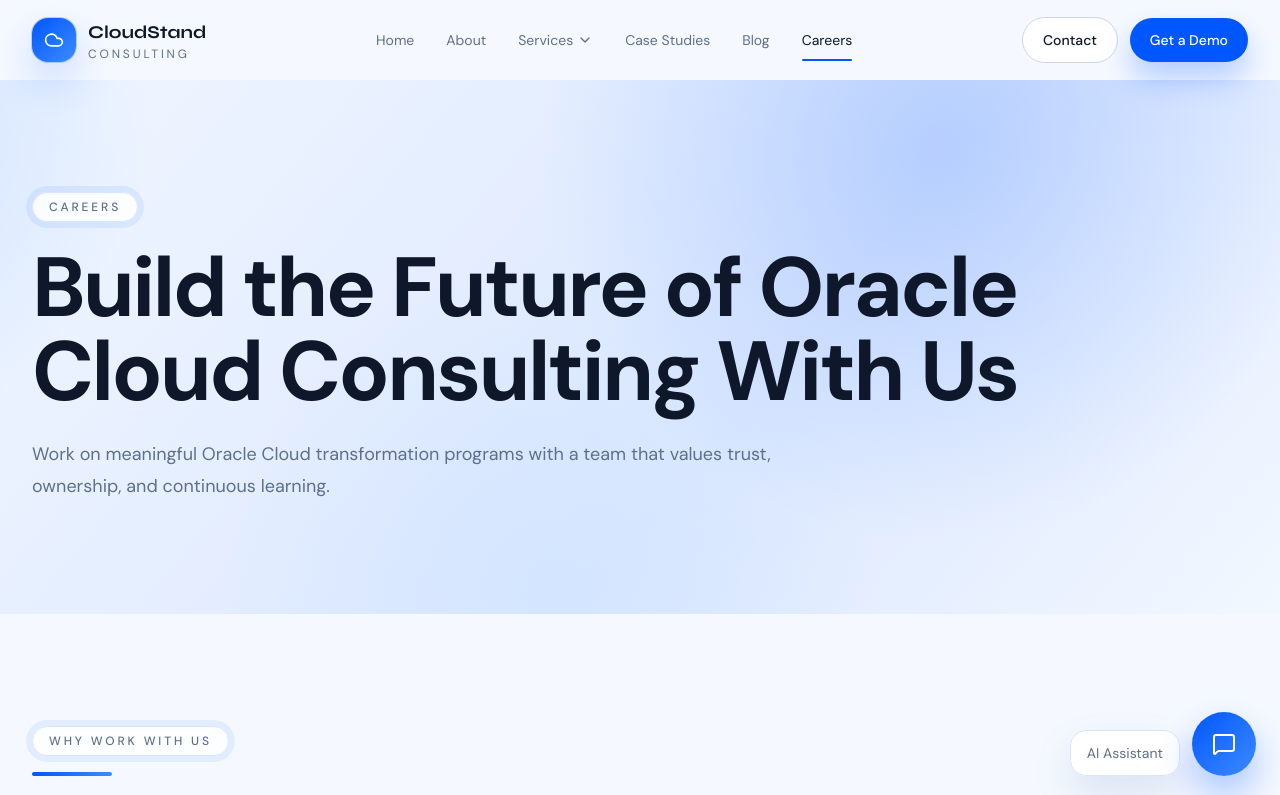
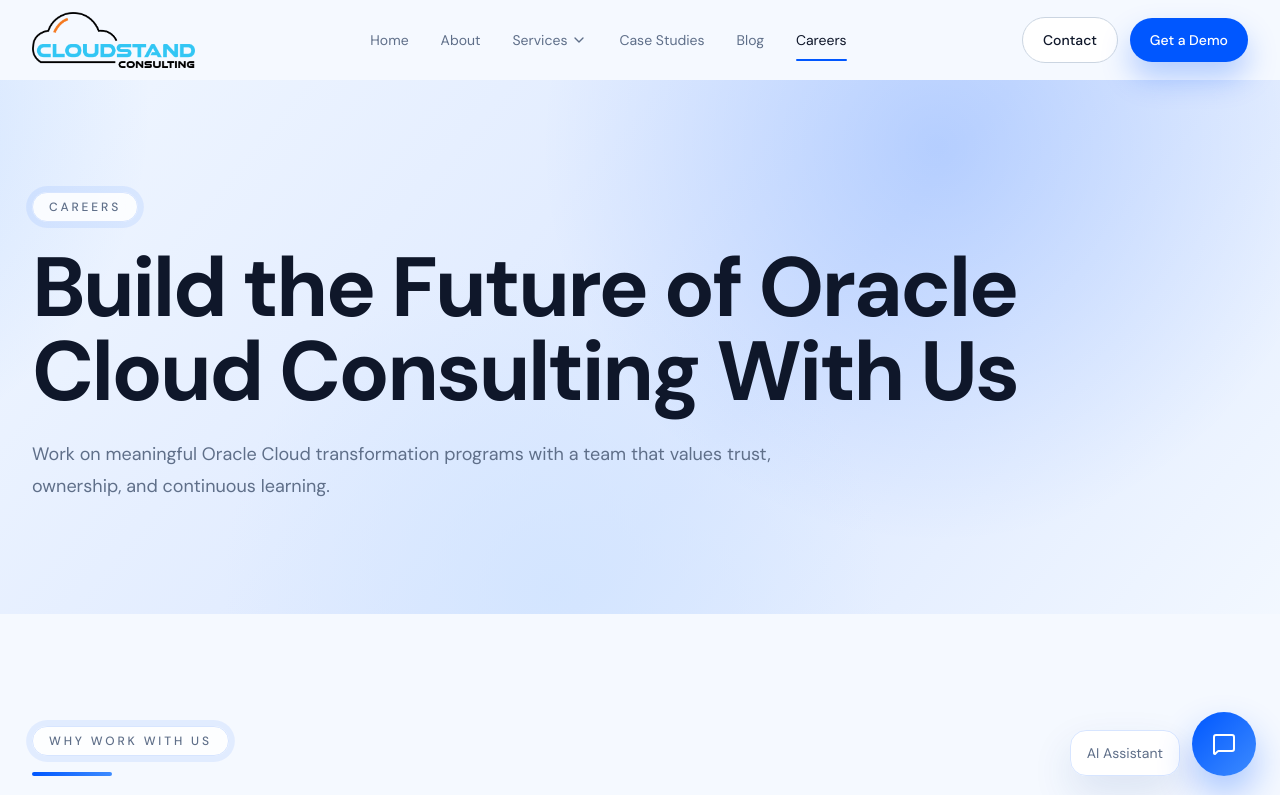
Before and after one commit to ashurohom/cloudstand-frontend, a React (Vite) app in the folder Cloud-Stand/: page /careers in a window 1280 px wide. Shown: the top 795 px of the page. Built offline with nearby package versions, Linux system fonts and the light colour scheme.

Commit message:
update contact form

```diff
--- a/Cloud-Stand/src/components/layout/Footer.jsx
+++ b/Cloud-Stand/src/components/layout/Footer.jsx
@@ -10,7 +10,11 @@
         <div className="grid gap-10 md:grid-cols-2 xl:grid-cols-4">
           <div className="space-y-5">
             <div>
-              <div className="font-syne text-2xl font-bold text-slate-900">CloudStand Consulting</div>
+              <img
+                alt="CloudStand Consulting"
+                className="h-14 w-auto object-contain sm:h-16"
+                src="/cloud-stand-logo.png"
+              />
               <p className="mt-3 max-w-sm text-sm leading-7 text-text-muted">
                 Empowering Businesses with Oracle Cloud through implementation, support, training, and practical transformation strategy.
               </p>
--- a/Cloud-Stand/src/components/layout/Navbar.jsx
+++ b/Cloud-Stand/src/components/layout/Navbar.jsx
@@ -1,6 +1,6 @@
 import { useMemo, useState } from 'react'
 import { AnimatePresence, motion, useMotionValueEvent, useScroll } from 'framer-motion'
-import { ChevronDown, Cloud, Menu, X } from 'lucide-react'
+import { ChevronDown, Menu, X } from 'lucide-react'
 import { Link, NavLink } from 'react-router-dom'
 import Button from '../ui/Button'
 import { services } from '../../data/services'
@@ -66,13 +66,11 @@
             transition={{ duration: 0.5, delay: 0.1, ease: [0.22, 1, 0.36, 1] }}
           >
             <Link aria-label="CloudStand home" className="flex items-center gap-3" to="/">
-              <span className="flex h-11 w-11 items-center justify-center rounded-2xl bg-gradient-to-br from-accent to-accent-light shadow-glow">
-                <Cloud className="h-5 w-5 text-white" />
-              </span>
-              <div className="leading-tight">
-                <div className="font-syne text-lg font-bold text-slate-900">CloudStand</div>
-                <div className="text-xs uppercase tracking-[0.24em] text-text-muted">Consulting</div>
-              </div>
+              <img
+                alt="CloudStand Consulting"
+                className="h-12 w-auto object-contain sm:h-14"
+                src="/cloud-stand-logo.png"
+              />
             </Link>
           </motion.div>
 
--- a/Cloud-Stand/src/components/sections/FeedbackSection.jsx
+++ b/Cloud-Stand/src/components/sections/FeedbackSection.jsx
@@ -703,7 +703,7 @@
                         </div>
                       </FieldWrapper>
 
-                      <FieldWrapper className="md:col-span-2" error={errors.outcome} field="outcome" shakeField={shakeField}>
+                      {/* <FieldWrapper className="md:col-span-2" error={errors.outcome} field="outcome" shakeField={shakeField}>
                         <label className="text-xs font-semibold uppercase tracking-[0.24em] text-text-muted" htmlFor="feedback-outcome">
                           Project Result (Optional)
                         </label>
@@ -720,7 +720,7 @@
                           />
                         </div>
                         <span className="text-xs italic text-[#B9851A]">✦ Specific metrics make your feedback more impactful</span>
-                      </FieldWrapper>
+                      </FieldWrapper> */}
 
                       <FieldWrapper className="md:col-span-2" error={errors.feedback} field="feedback" shakeField={shakeField}>
                         <label className="text-xs font-semibold uppercase tracking-[0.24em] text-text-muted" htmlFor="feedback-message">
@@ -751,7 +751,7 @@
                         </div>
                       </FieldWrapper>
 
-                      <div className="md:col-span-2">
+                      {/* <div className="md:col-span-2">
                         <div className="mb-3 text-xs font-semibold uppercase tracking-[0.24em] text-text-muted">
                           Display Preference
                         </div>
@@ -794,7 +794,7 @@
                             )
                           })}
                         </div>
-                      </div>
+                      </div> */}
 
                       <FieldWrapper className="md:col-span-2" error={errors.permission} field="permission" shakeField={shakeField}>
                         <label
```
Also changed, not shown: Cloud-Stand/public/cloud-stand-logo.png (added).
